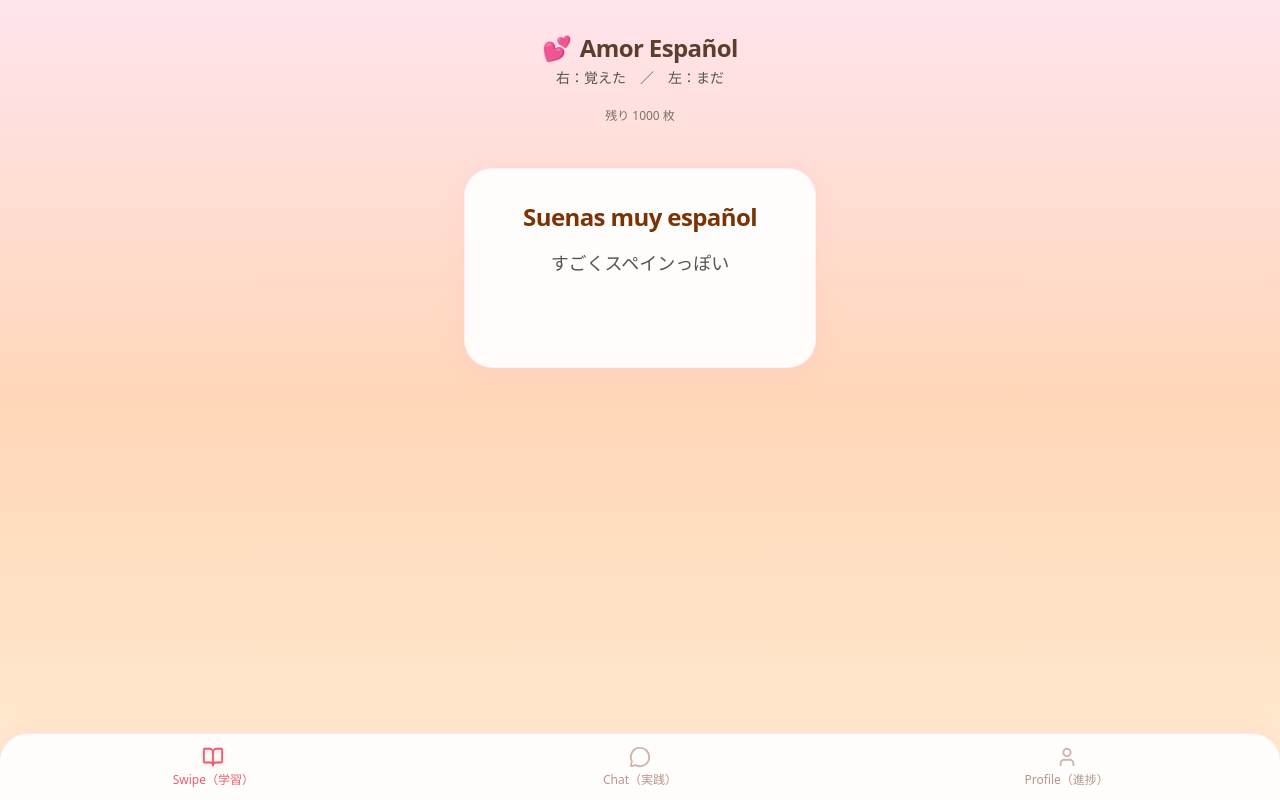
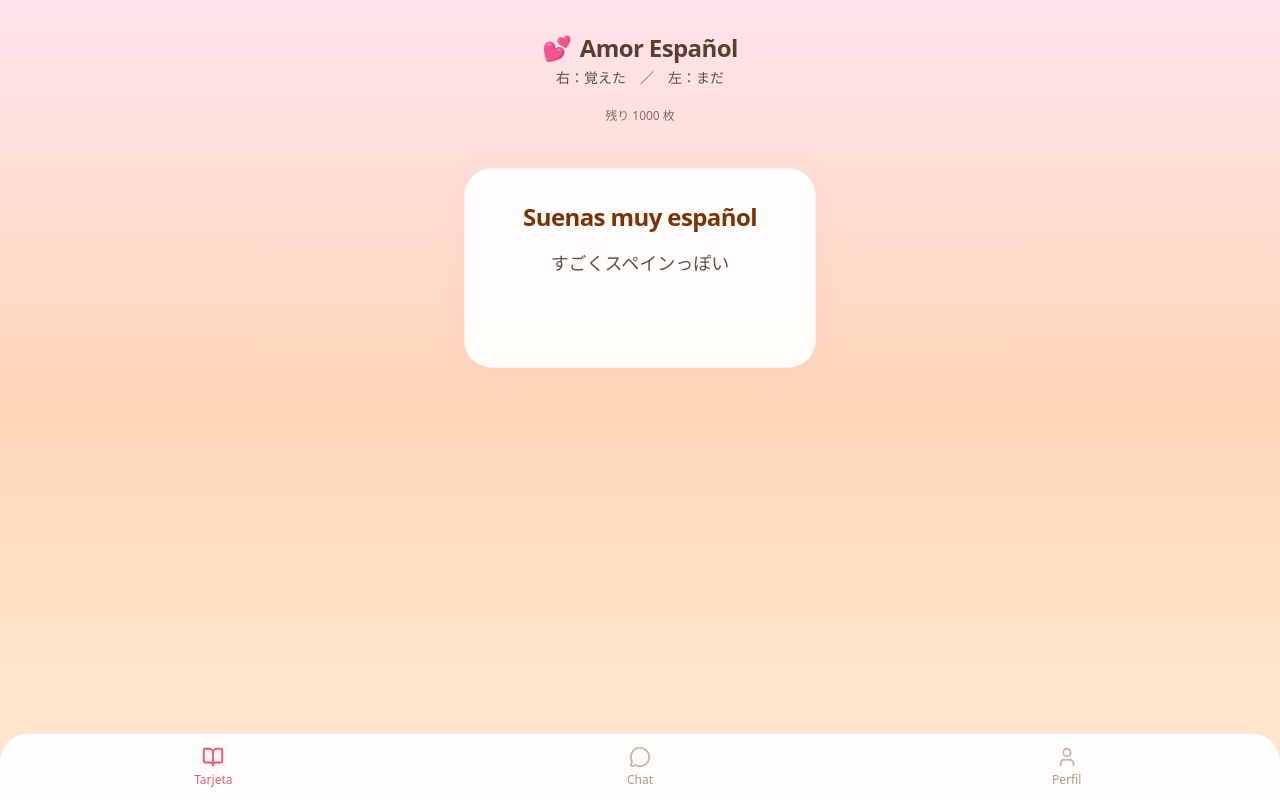
Before and after one commit to nagisa337210-eng/amor-espanol, a Next.js app: page / in a window 1280 px wide. Built offline with nearby package versions, Linux system fonts and the light colour scheme.

Commit message:
Update TabBar.tsx

```diff
--- a/src/components/TabBar.tsx
+++ b/src/components/TabBar.tsx
@@ -7,9 +7,9 @@ import { BookOpen, MessageCircle, User } from "lucide-react";
 export type TabId = "swipe" | "chat" | "profile";
 
 const tabs: { id: TabId; label: string; href: string; icon: React.ReactNode }[] = [
-  { id: "swipe", label: "Swipe（学習）", href: "/", icon: <BookOpen size={22} /> },
-  { id: "chat", label: "Chat（実践）", href: "/chat", icon: <MessageCircle size={22} /> },
-  { id: "profile", label: "Profile（進捗）", href: "/profile", icon: <User size={22} /> },
+  { id: "swipe", label: "Tarjeta", href: "/", icon: <BookOpen size={22} /> },
+  { id: "chat", label: "Chat", href: "/chat", icon: <MessageCircle size={22} /> },
+  { id: "profile", label: "Perfil", href: "/profile", icon: <User size={22} /> },
 ];
 
 function getActiveTab(pathname: string): TabId {
```
